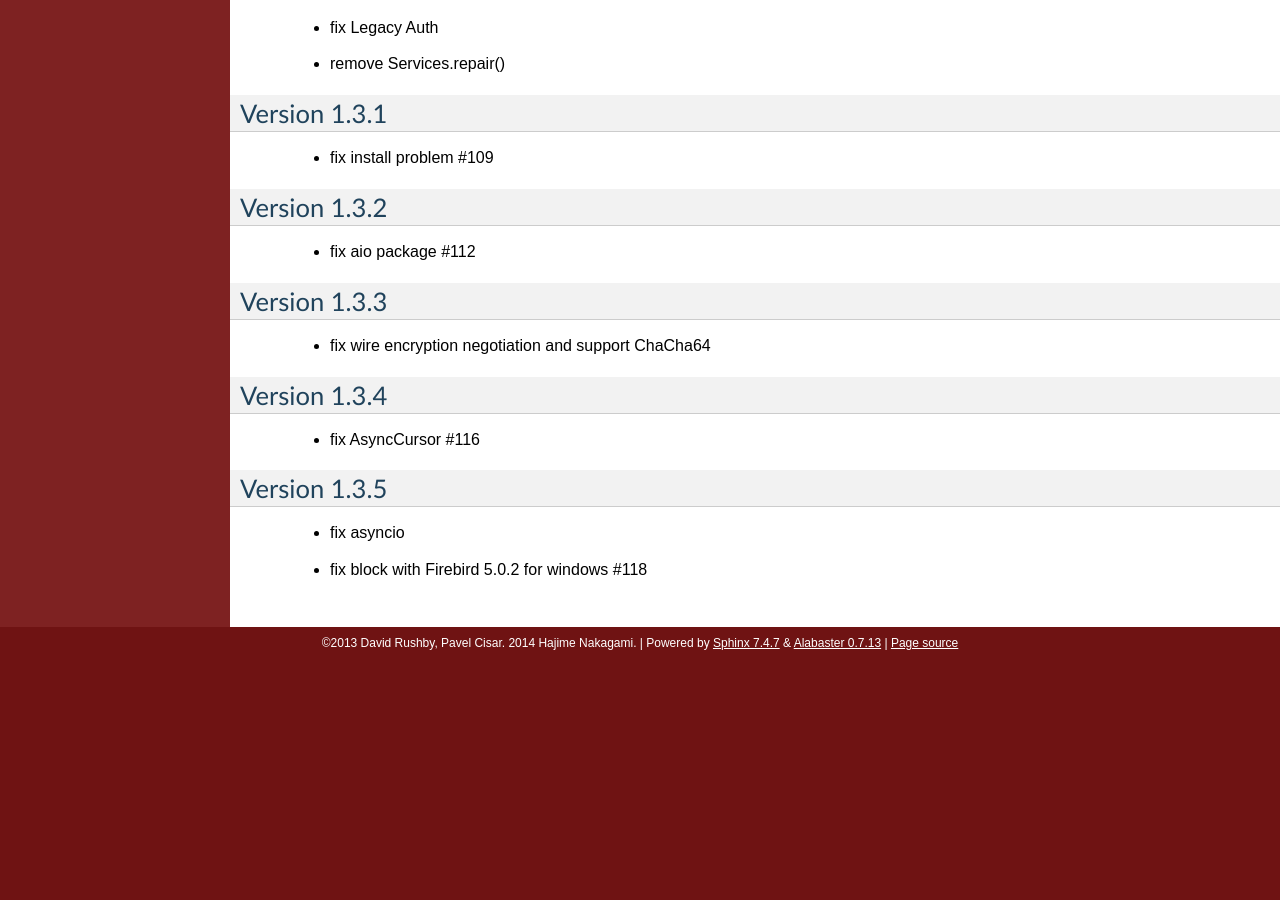
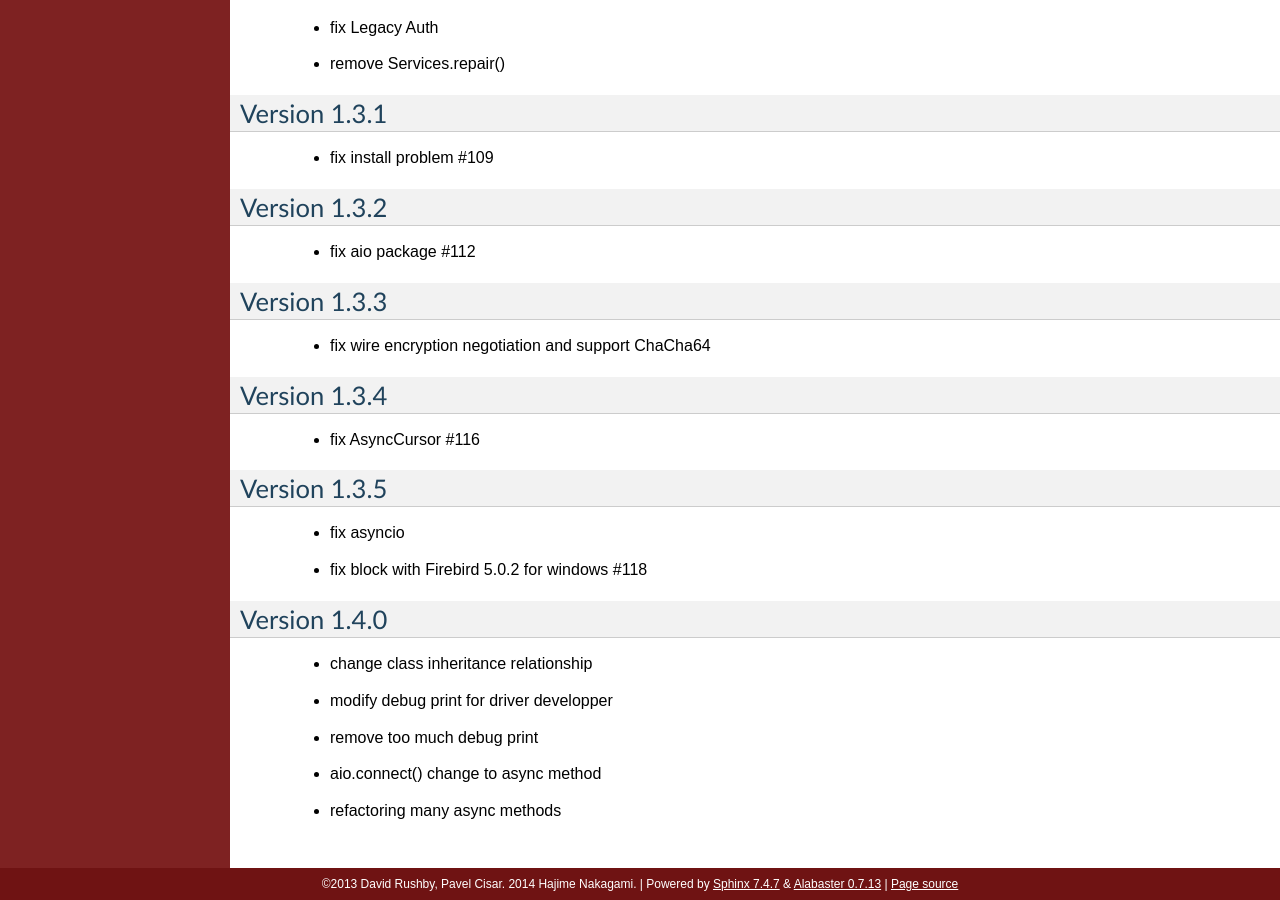
Before and after one commit to nakagami/pyfirebirdsql, a Sphinx documentation site: the page built from sphinx/changelog.rst, in a window 1280 px wide and 900 px high, scrolled down 6416 px. Built offline with Sphinx 7.4.7, drawn with Linux system fonts in a browser that asks for light colours; before the commit the page ends 7075 px from its top, so only the background shows below that.

Commit message:
bump up version

```diff
--- a/firebirdsql/__init__.py
+++ b/firebirdsql/__init__.py
@@ -88,7 +88,7 @@ TIME = DBAPITypeObject(datetime.time)
 ROWID = DBAPITypeObject()
 
 
-__version__ = '1.3.5'
+__version__ = '1.4.0'
 apilevel = '2.0'
 threadsafety = 1
 paramstyle = 'qmark'
--- a/sphinx/changelog.rst
+++ b/sphinx/changelog.rst
@@ -310,3 +310,12 @@ Version 1.3.5
 
    - fix asyncio
    - fix block with Firebird 5.0.2 for windows #118
+
+Version 1.4.0
+==============
+
+   - change class inheritance relationship
+   - modify debug print for driver developper
+   - remove too much debug print
+   - aio.connect() change to async method
+   - refactoring many async methods
```
